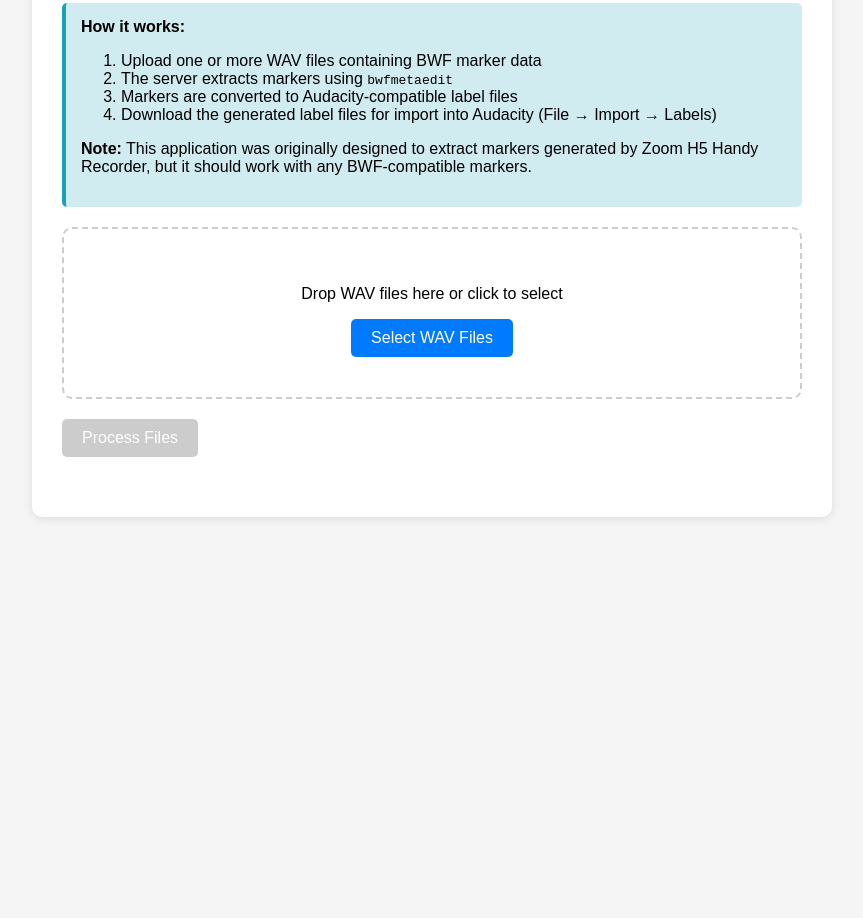
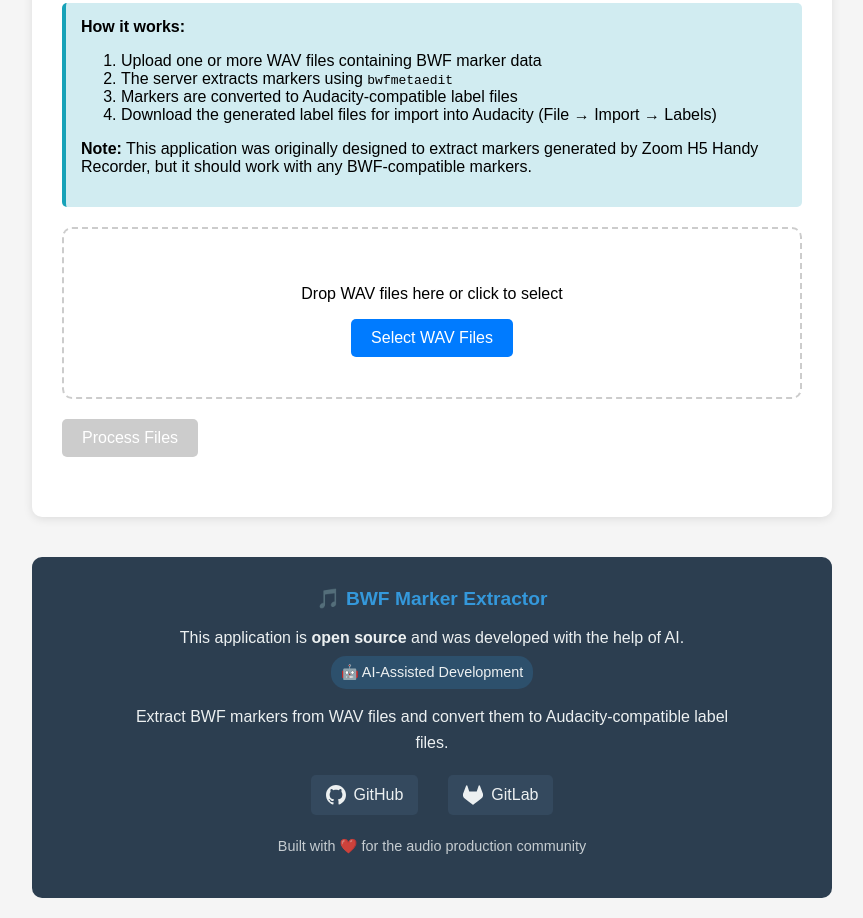
Before and after one commit to tarator/bwf-marker-extractor, a website: page public/index.html in a window 1280 px wide. Shown: the part 199-1117 px from the top of the page, without its empty margins (208-1071 px from the left). Before the commit the page ends 800 px from the top, so only its background shows below. Drawn offline with Linux system fonts and the light colour scheme.

Commit message:
Add Links in Footer

```diff
--- a/public/index.html
+++ b/public/index.html
@@ -267,6 +267,73 @@
             background: rgba(255, 255, 255, 0.3);
             transform: scale(1.05);
         }
+
+        /* Footer Styles */
+        .footer {
+            margin-top: 40px;
+            padding: 30px 20px;
+            background: #2c3e50;
+            color: #ecf0f1;
+            text-align: center;
+            border-radius: 10px;
+        }
+
+        .footer-content {
+            max-width: 600px;
+            margin: 0 auto;
+        }
+
+        .footer h3 {
+            margin: 0 0 15px 0;
+            color: #3498db;
+            font-size: 1.2em;
+        }
+
+        .footer p {
+            margin: 10px 0;
+            line-height: 1.6;
+        }
+
+        .footer-links {
+            margin: 20px 0;
+            display: flex;
+            justify-content: center;
+            gap: 30px;
+            flex-wrap: wrap;
+        }
+
+        .footer-link {
+            display: inline-flex;
+            align-items: center;
+            gap: 8px;
+            color: #ecf0f1;
+            text-decoration: none;
+            padding: 10px 15px;
+            background: #34495e;
+            border-radius: 5px;
+            transition: all 0.3s ease;
+        }
+
+        .footer-link:hover {
+            background: #3498db;
+            transform: translateY(-2px);
+        }
+
+        .footer-icon {
+            width: 20px;
+            height: 20px;
+        }
+
+        .ai-badge {
+            display: inline-flex;
+            align-items: center;
+            gap: 5px;
+            background: rgba(52, 152, 219, 0.2);
+            padding: 5px 10px;
+            border-radius: 15px;
+            font-size: 0.9em;
+            margin: 5px;
+        }
     </style>
     <!-- Matomo -->
     <script>
@@ -336,6 +403,44 @@
 
         <div class="results" id="results"></div>
     </div>
+
+    <!-- Footer -->
+    <footer class="footer">
+        <div class="footer-content">
+            <h3>🎵 BWF Marker Extractor</h3>
+            <p>
+                This application is <strong>open source</strong> and was developed with the help of AI.
+                <span class="ai-badge">🤖 AI-Assisted Development</span>
+            </p>
+            <p>
+                Extract BWF markers from WAV files and convert them to Audacity-compatible label files.
+            </p>
+
+            <div class="footer-links">
+                <a href="https://github.com/tarator/bwf-marker-extractor" target="_blank" rel="noopener noreferrer"
+                    class="footer-link">
+                    <svg class="footer-icon" viewBox="0 0 24 24" fill="currentColor">
+                        <path
+                            d="M12 0c-6.626 0-12 5.373-12 12 0 5.302 3.438 9.8 8.207 11.387.599.111.793-.261.793-.577v-2.234c-3.338.726-4.033-1.416-4.033-1.416-.546-1.387-1.333-1.756-1.333-1.756-1.089-.745.083-.729.083-.729 1.205.084 1.839 1.237 1.839 1.237 1.07 1.834 2.807 1.304 3.492.997.107-.775.418-1.305.762-1.604-2.665-.305-5.467-1.334-5.467-5.931 0-1.311.469-2.381 1.236-3.221-.124-.303-.535-1.524.117-3.176 0 0 1.008-.322 3.301 1.23.957-.266 1.983-.399 3.003-.404 1.02.005 2.047.138 3.006.404 2.291-1.552 3.297-1.23 3.297-1.23.653 1.653.242 2.874.118 3.176.77.84 1.235 1.911 1.235 3.221 0 4.609-2.807 5.624-5.479 5.921.43.372.823 1.102.823 2.222v3.293c0 .319.192.694.801.576 4.765-1.589 8.199-6.086 8.199-11.386 0-6.627-5.373-12-12-12z" />
+                    </svg>
+                    GitHub
+                </a>
+
+                <a href="https://gitlab.abenthung.it/tarator/bwf-marker-extractor" target="_blank"
+                    rel="noopener noreferrer" class="footer-link">
+                    <svg class="footer-icon" viewBox="0 0 24 24" fill="currentColor">
+                        <path
+                            d="m23.6004 9.5927-.0337-.0862L20.3.9814a.851.851 0 0 0-.3362-.405.8748.8748 0 0 0-.9997.0539.8748.8748 0 0 0-.29.4399l-2.2055 6.748H7.5375l-2.2057-6.748a.8573.8573 0 0 0-.29-.4412.8748.8748 0 0 0-.9997-.0537.8585.8585 0 0 0-.3362.4049L.4332 9.5015l-.0325.0862a6.0717 6.0717 0 0 0 2.0119 7.0105l.0113.0087.03.0213 4.976 3.7264 2.462 1.8633 1.4995 1.1321a1.0085 1.0085 0 0 0 1.2197 0l1.4995-1.1321 2.4619-1.8633 5.006-3.7477.0125-.009a6.0717 6.0717 0 0 0 2.0094-7.003z" />
+                    </svg>
+                    GitLab
+                </a>
+            </div>
+
+            <p style="margin-top: 20px; font-size: 0.9em; opacity: 0.8;">
+                Built with ❤️ for the audio production community
+            </p>
+        </div>
+    </footer>
 
     <script>
         let selectedFiles = [];
```
Also changed, not shown: README.md.
